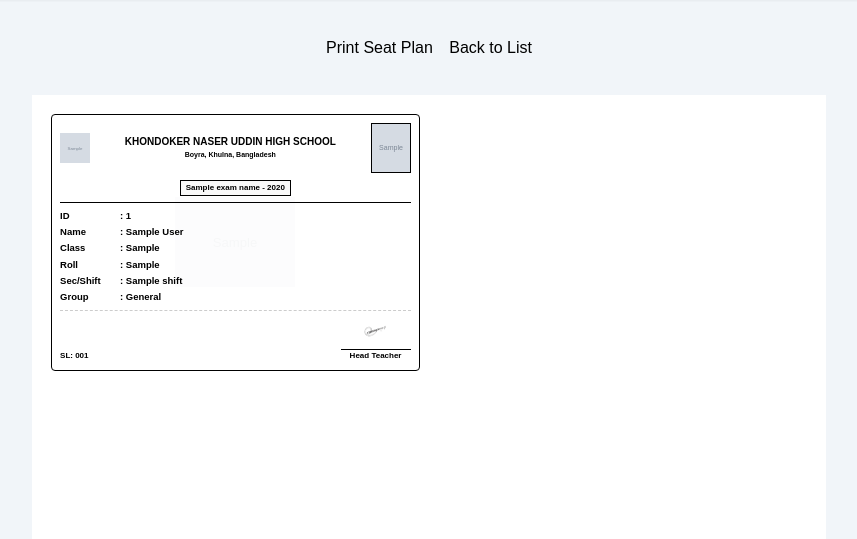
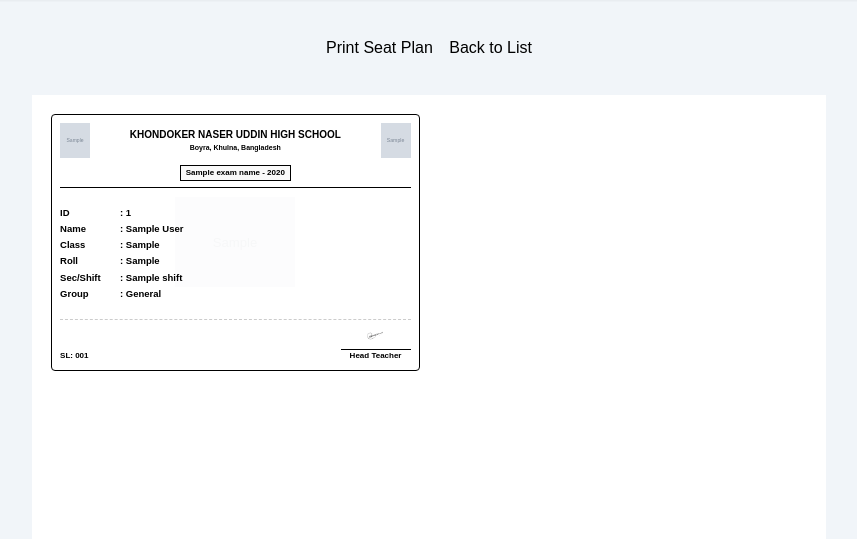
Before and after one commit to mdjoy2002/School-Website, a Django app: template myteacher/templates/myteacher/seat_plan_template.html in a window 1280 px wide. Shown: the part 68-607 px from the top of the page, without its empty margins (211-1068 px from the left). Run offline with Django 5.2, Linux system fonts and the light colour scheme; the template is opened without the code that fills it: most values are stand-ins (such as "Sample title", 1, 10 or a date in 2020); grey boxes marked "Sample" are stand-in pictures; some libraries are stand-ins or nearby versions.

Commit message:
enviroment change

```diff
--- a/myteacher/templates/myteacher/seat_plan_template.html
+++ b/myteacher/templates/myteacher/seat_plan_template.html
@@ -34,8 +34,11 @@
     /* হেডার সেকশন */
     .header { text-align: center; border-bottom: 1px solid #000; padding-bottom: 5px; position: relative; z-index: 1; }
     .header-top { display: flex; align-items: center; justify-content: space-between; gap: 5px; }
-    .main-logo { width: 30px; height: 30px; }
-    .student-photo { width: 40px; height: 50px; border: 1px solid #000; object-fit: cover; }
+    .main-logo, .student-photo { width: 30px; height: 35px; object-fit: cover; }
+
+    /* প্রিন্ট এর সময় ছবি লুকানোর ক্লাস */
+    .print-hide { display: block; }
+
     .school-name { font-size: 10px; font-weight: 900; margin: 0; text-transform: uppercase; }
     .school-addr { font-size: 7px; margin: 1px 0; font-weight: 600; }
     .exam-tag { font-size: 8px; font-weight: bold; border: 1px solid #000; padding: 1px 5px; margin-top: 3px; display: inline-block; background: #f9f9f9; }
@@ -51,13 +54,16 @@
     .footer { display: flex; justify-content: space-between; align-items: flex-end; z-index: 1; border-top: 1px dashed #ccc; padding-top: 3px; }
     .seat-no { font-size: 8px; font-weight: bold; }
     .sign-box { width: 70px; text-align: center; font-size: 8px; font-weight: bold; display: flex; flex-direction: column; align-items: center; }
-    .sign-box img { width: 50px; height: auto; display: block; }
+    .sign-box .sign-img { width: 50px; height: 25px; object-fit: contain; }
     .sign-line { width: 100%; height: 1px; background: #000; margin-top: 1px; }
 
     @media print {
         body { background: #fff; }
         .no-print { display: none !important; }
         .page { margin: 0 !important; page-break-after: always; box-shadow: none !important; }
+
+        /* প্রিন্ট করার সময় ছবি লুকানোর নিয়ম */
+        .print-hide { display: none !important; }
     }
 </style>
 
@@ -72,16 +78,16 @@
     {% endif %}
 
     <div class="seat-card">
-        <img src="{{ logo_url }}" class="watermark" alt="Logo" onerror="this.style.display='none'">
+        <img src="{{ logo_url }}" class="watermark print-hide" alt="Logo" onerror="this.style.display='none'">
 
         <div class="header">
             <div class="header-top">
-                <img src="{{ logo_url }}" class="main-logo" alt="Logo" onerror="this.style.display='none'">
+                <img src="{{ logo_url }}" class="main-logo print-hide" alt="Logo" onerror="this.style.display='none'">
                 <div style="flex-grow: 1;">
                     <h2 class="school-name">Khondoker Naser Uddin High School</h2>
                     <p class="school-addr">Boyra, Khulna, Bangladesh</p>
                 </div>
-                <img src="{{ student.photo.url|default:logo_url }}" class="student-photo" alt="Photo" onerror="this.style.display='none'">
+                <img src="{{ student.photo.url|default:logo_url }}" class="student-photo print-hide" alt="Photo" onerror="this.style.display='none'">
             </div>
             <div class="exam-tag">{{ exam_name }} - {{ exam_year }}</div>
         </div>
@@ -100,7 +106,7 @@
         <div class="footer">
             <div class="seat-no">SL: {{ forloop.counter|stringformat:"03d" }}</div>
             <div class="sign-box">
-                <img src="/static/images/sign.png" alt="Sign">
+                <img src="/static/images/sign.png" class="sign-img print-hide" alt="Sign">
                 <div class="sign-line"></div>
                 Head Teacher
             </div>
```
